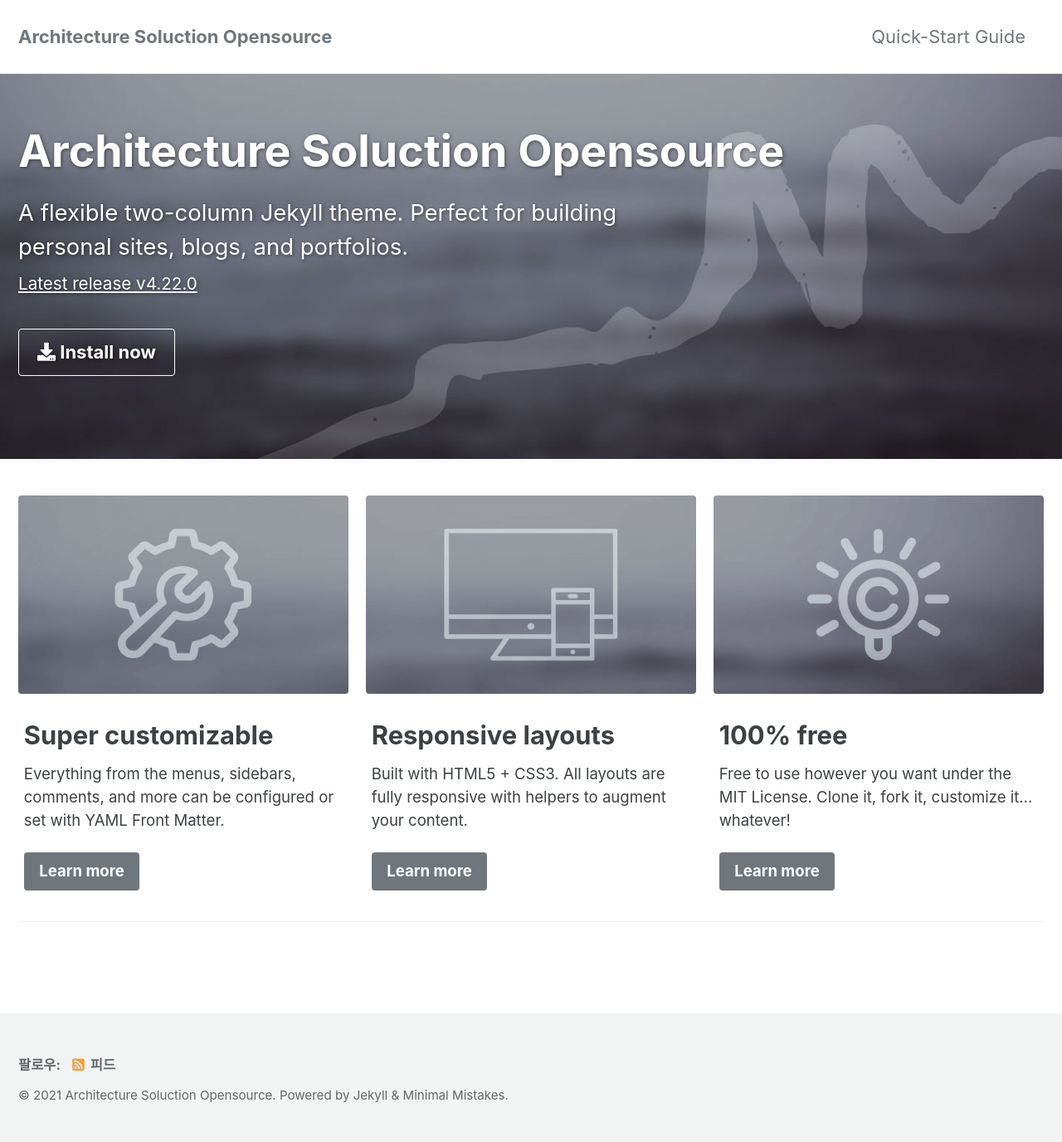
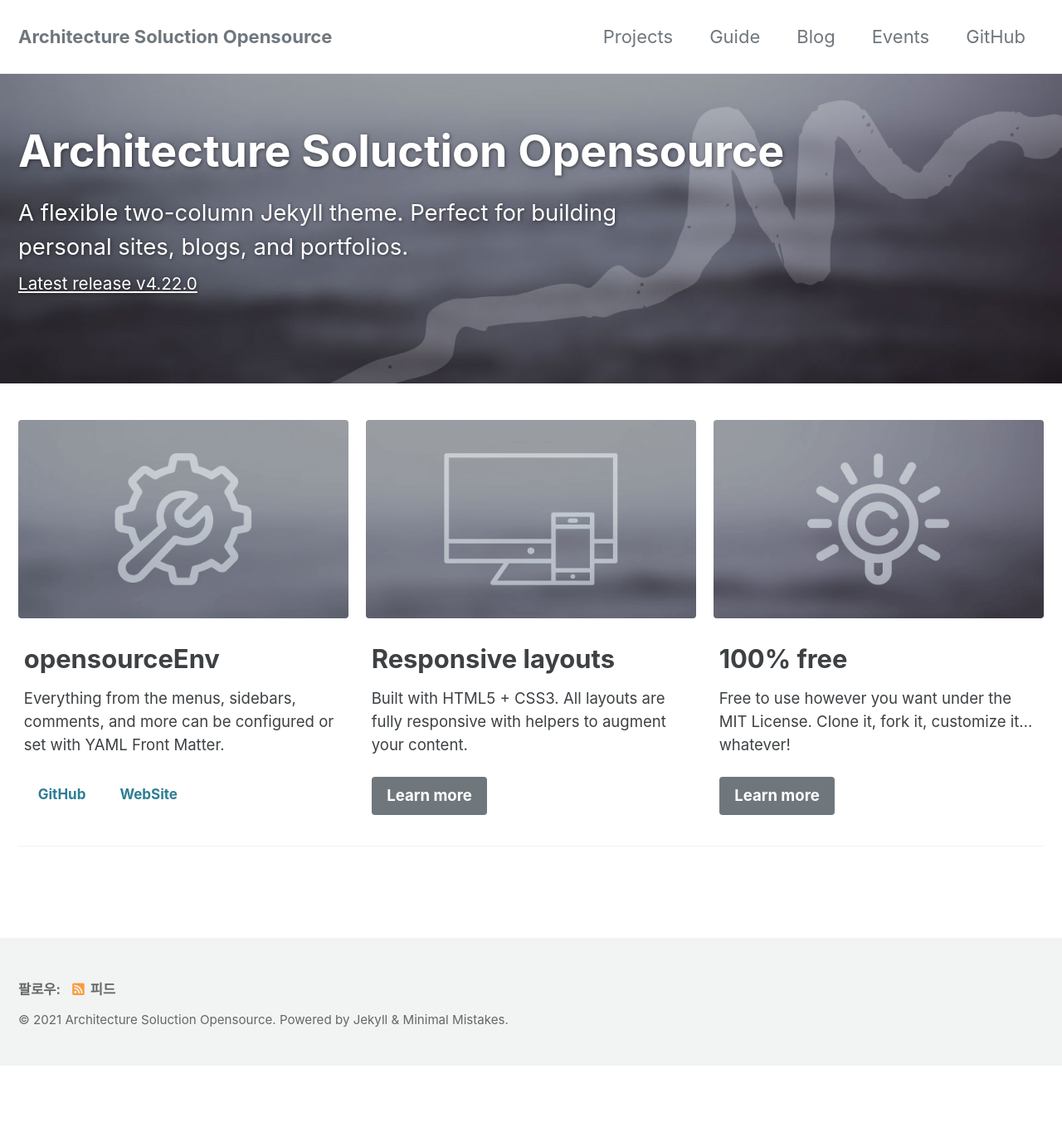
Before and after one commit to architecture-solution/opensourceEnv, a Jekyll site: the page built from docs/_pages/home.md, in a window 1280 px wide. Shown: the whole page at 83% size. Built offline with Jekyll 4.4.1, drawn with Linux system fonts in a browser that asks for light colours; cached includes are drawn as plain includes; after the commit the page ends 1284 px from its top, so only the background shows below that.

Commit message:
jekyll 설정변경

```diff
--- a/docs/_includes/feature_row
+++ b/docs/_includes/feature_row
@@ -30,8 +30,15 @@
             </div>
           {% endif %}
 
-          {% if f.url %}
-            <p><a href="{{ f.url | relative_url }}" class="btn {{ f.btn_class }}">{{ f.btn_label | default: site.data.ui-text[site.locale].more_label | default: "Learn More" }}</a></p>
+          {% if f.url or f.url1 %}
+            <p>
+            {% if f.url %}
+              <a href="{{ f.url | relative_url }}" class="btn {{ f.btn_class }}">{{ f.btn_label | default: site.data.ui-text[site.locale].more_label | default: "Learn More" }}</a>
+            {% endif %}
+            {% if f.url1 %}
+              <a href="{{ f.url1 | relative_url1 }}" class="btn {{ f.btn_class1 }}">{{ f.btn_label1 | default: site.data.ui-text[site.locale].more_label | default: "Learn More" }}</a>
+            {% endif %}
+            </p>
           {% endif %}
         </div>
       </div>
--- a/docs/_pages/home.md
+++ b/docs/_pages/home.md
@@ -5,20 +5,23 @@ hidden: true
 header:
   overlay_color: "#5e616c"
   overlay_image: /assets/images/mm-home-page-feature.jpg
-  actions:
-    - label: "<i class='fas fa-download'></i> Install now"
-      url: "/docs/quick-start-guide/"
+  # actions:
+  #   - label: "<i class='fas fa-download'></i> Install now"
+  #     url: "/docs/quick-start-guide/"
 excerpt: >
   A flexible two-column Jekyll theme. Perfect for building personal sites, blogs, and portfolios.<br />
   <small><a href="https://github.com/mmistakes/minimal-mistakes/releases/tag/4.22.0">Latest release v4.22.0</a></small>
 feature_row:
   - image_path: /assets/images/mm-customizable-feature.png
     alt: "customizable"
-    title: "Super customizable"
+    title: "opensourceEnv"
     excerpt: "Everything from the menus, sidebars, comments, and more can be configured or set with YAML Front Matter."
-    url: "/docs/configuration/"
-    btn_class: "btn--primary"
-    btn_label: "Learn more"
+    url: "https://github.com/architecture-solution/opensourceEnv"
+    btn_class: "btn--small"
+    btn_label: "GitHub"
+    url1: "https://architecture-solution.github.io/opensourceEnv/"
+    btn_class1: "btn--small"
+    btn_label1: "WebSite"
   - image_path: /assets/images/mm-responsive-feature.png
     alt: "fully responsive"
     title: "Responsive layouts"
```
Also changed, not shown: docs/_data/navigation.yml (+9 -1 lines), 1 other file.
